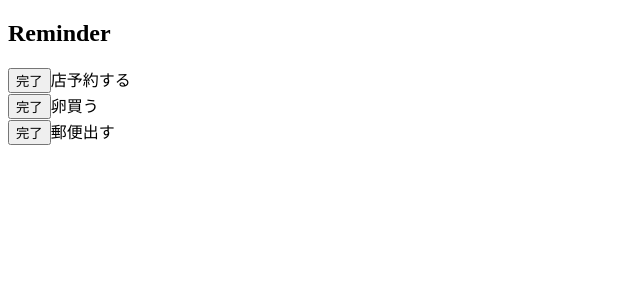
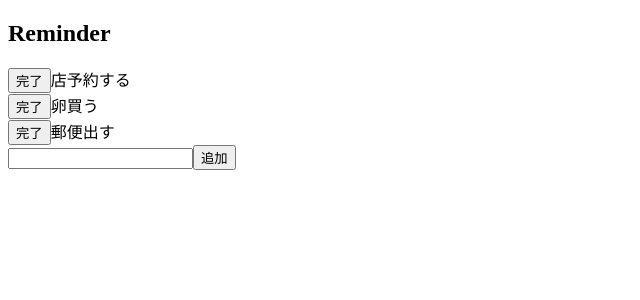
Before and after one commit to nogi369/udemy-todo-list, a React (Vite) app: page / in a window 1280 px wide. Shown: the top 300 px of the page, without its empty margins (0-640 px from the left). Built offline with nearby package versions, Linux system fonts and the light colour scheme.

Commit message:
add: 新規登録機能

```diff
--- a/src/components/Form.jsx
+++ b/src/components/Form.jsx
@@ -1,3 +1,32 @@
-export const Form = () => {
+import { useState } from "react"
 
+export const Form = ({createTodo}) => {
+  const [ enteredTodo, setEnteredTodo ] = useState("");
+
+  const addTodo = (e) => {
+    e.preventDefault();
+
+    const newTodo =  {
+      id: Math.floor( Math.random() * 6 ) + 7,
+      content: enteredTodo,
+    }
+    createTodo(newTodo);
+
+    setEnteredTodo("");
+  }
+
+  return (
+    <div>
+      <form onSubmit={addTodo}>
+        <input
+          type="text"
+          value={enteredTodo}
+          onChange={(e) => {
+            setEnteredTodo(e.target.value);
+          }}
+        />
+        <button>追加</button>
+      </form>
+    </div>
+  )
 }
--- a/src/components/Todo.jsx
+++ b/src/components/Todo.jsx
@@ -28,10 +28,14 @@ export const Todo = () => {
     setTodos(newTodos);
   }
 
+  const createTodo = (todo) => {
+    setTodos([ ...todos, todo ]);
+  }
+
   return (
     <>
-    <Form />
     <List todos={todos} deleteTodo={deleteTodo} />
+    <Form createTodo={createTodo} />
     </>
   )
 }
```
